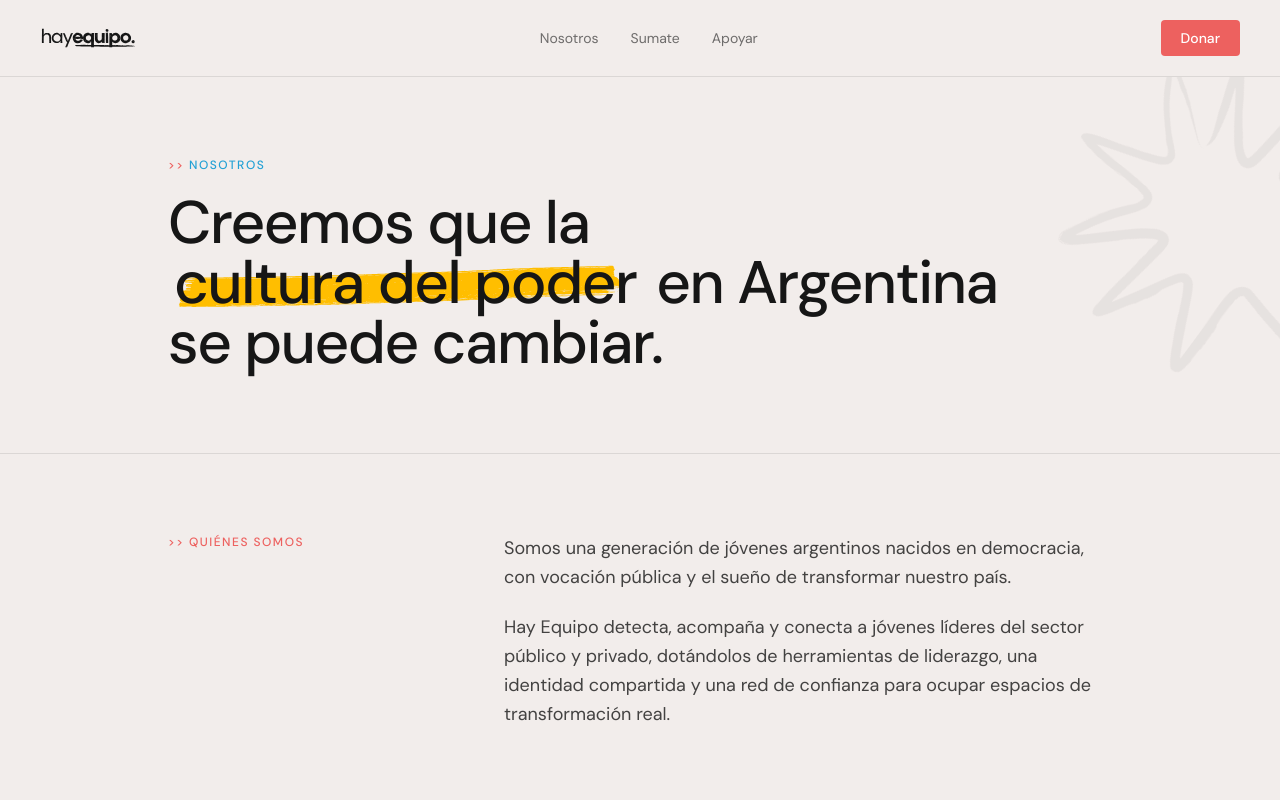
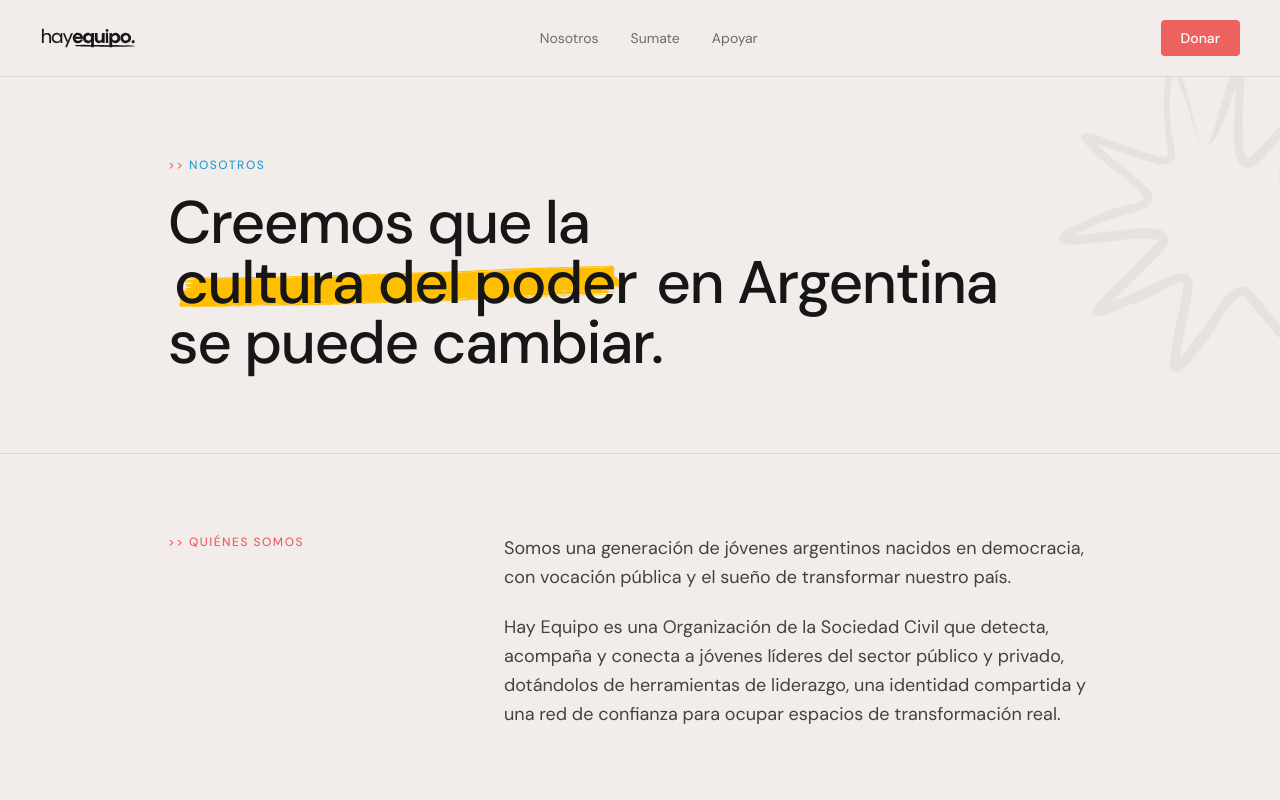
Before and after one commit to G4skd0r/hayequipo, a Next.js app in the folder hayequipo/: page /nosotros in a window 1280 px wide. Shown: the top 800 px of the page. Built offline with nearby package versions, Linux system fonts and the light colour scheme.

Commit message:
Copy updates: OSC en nosotros, cuota en sumate, mensaje de éxito

```diff
--- a/hayequipo/app/nosotros/page.tsx
+++ b/hayequipo/app/nosotros/page.tsx
@@ -53,10 +53,11 @@ export default function NosotrosPage() {
                 nuestro país.
               </p>
               <p>
-                Hay Equipo detecta, acompaña y conecta a jóvenes líderes del
-                sector público y privado, dotándolos de herramientas de
-                liderazgo, una identidad compartida y una red de confianza para
-                ocupar espacios de transformación real.
+                Hay Equipo es una Organización de la Sociedad Civil que detecta,
+                acompaña y conecta a jóvenes líderes del sector público y
+                privado, dotándolos de herramientas de liderazgo, una identidad
+                compartida y una red de confianza para ocupar espacios de
+                transformación real.
               </p>
             </div>
           </div>
--- a/hayequipo/app/sumate/page.tsx
+++ b/hayequipo/app/sumate/page.tsx
@@ -35,6 +35,10 @@ export default function SumatePage() {
             Contanos un poco de vos. Nosotros nos ponemos en contacto para
             conocerte mejor y contarte el proceso de incorporación.
           </p>
+          <p className="text-base text-he-negro/50 leading-relaxed max-w-2xl mt-4">
+            También nos parece importante contarte que los miembros pagan una
+            cuota mensual para ser parte.
+          </p>
         </div>
       </section>
 
--- a/hayequipo/components/FormularioSumate.tsx
+++ b/hayequipo/components/FormularioSumate.tsx
@@ -81,8 +81,8 @@ export default function FormularioSumate() {
           <span className="he-highlight">Gracias por sumarte.</span>
         </h2>
         <p className="text-base text-he-negro/70 leading-relaxed">
-          Recibimos tu mensaje. Nos vamos a poner en contacto con vos a la
-          brevedad para conocerte mejor.
+          Nos vamos a poner en contacto con vos para conocerte mejor. Tené en
+          cuenta que puede demorar un poco.
         </p>
       </div>
     );
```
